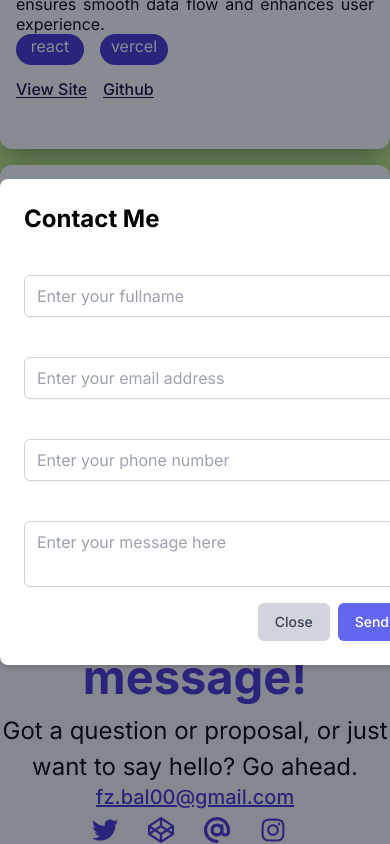
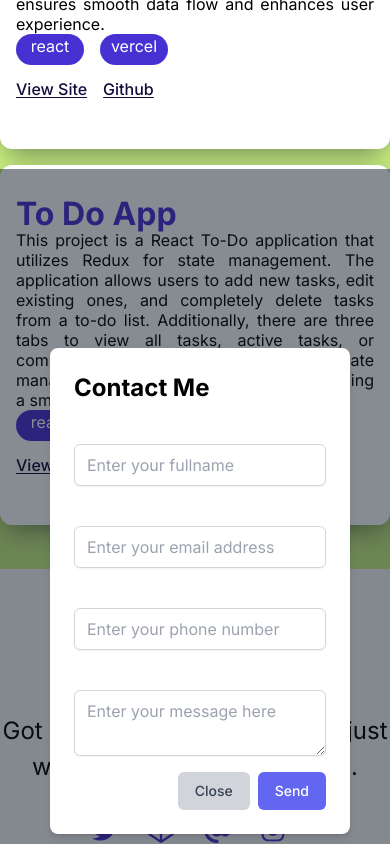
Before and after one commit to zehraBal/S12-FSWEB-FRONTEND-CHALLENGE, a React (Vite) app in the folder personalWebSite/: page / in a window 390 px wide. Both pictures are taken after a click on the element "Send me a message!". Shown: the part 3053-3897 px from the top of the page. Built offline with nearby package versions, Linux system fonts and the light colour scheme.

Commit message:
made responsive

```diff
--- a/personalWebSite/src/components/ContactForm.jsx
+++ b/personalWebSite/src/components/ContactForm.jsx
@@ -29,8 +29,8 @@ export default function ContactForm({ handleClose }) {
   };
 
   return (
-    <div className="min-w-[430px] fixed top-0 left-0 w-full h-full bg-gray-900 bg-opacity-50 flex justify-center items-center">
-      <div className="bg-white p-6 rounded-lg shadow-md max-w-lg w-full text-left dark:bg-zinc-700 dark:text-white">
+    <div className=" fixed top-0 left-0 w-full h-full bg-gray-900 bg-opacity-50 flex justify-center items-center max-sm:top-[20%] msx-sm:justify-start max-sm:justify-start">
+      <div className="bg-white p-6 rounded-lg shadow-md max-w-lg w-full text-left dark:bg-zinc-700 dark:text-white max-sm:w-[300px] max-sm:ml-[50px]">
         <h2 className="text-2xl font-bold mb-4">Contact Me </h2>
         <form onSubmit={handleSubmit(formSubmit)}>
           <div className="mb-4">
```
